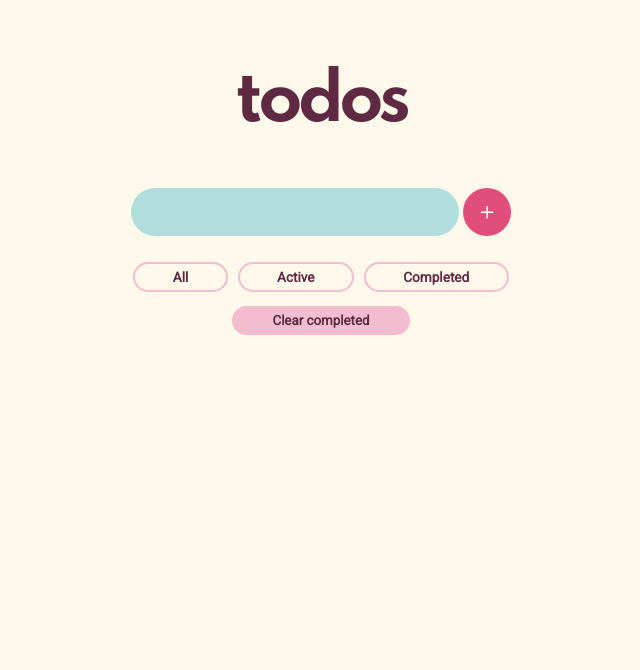
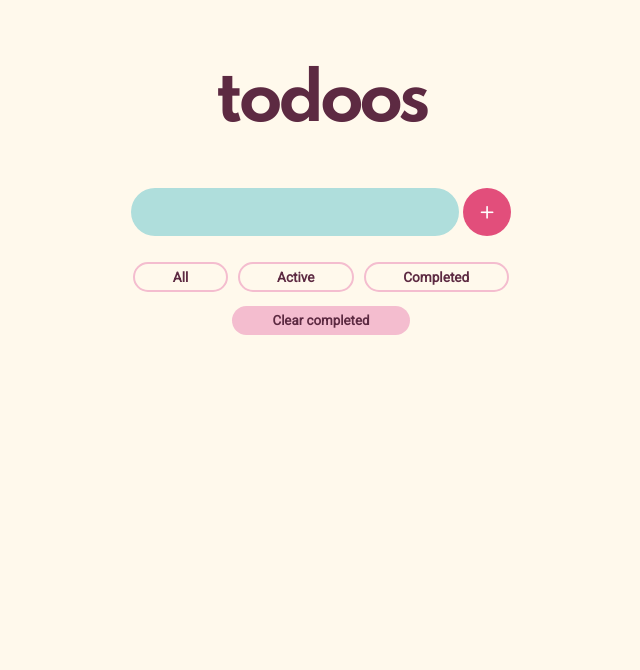
Before and after one commit to kaiarcos/todoos, a plain HTML site: page index.html in a window 1280 px wide. Shown: the top 670 px of the page, without its empty margins (319-959 px from the left). Drawn offline with nearby package versions, Linux system fonts and the light colour scheme.

Commit message:
Change title in header

```diff
--- a/index.html
+++ b/index.html
@@ -474,7 +474,7 @@
 
 <body>
     <header>
-        <h1 class="title">todos</h1>
+        <h1 class="title">todoos</h1>
     </header>
 
     <div class="content">
```
